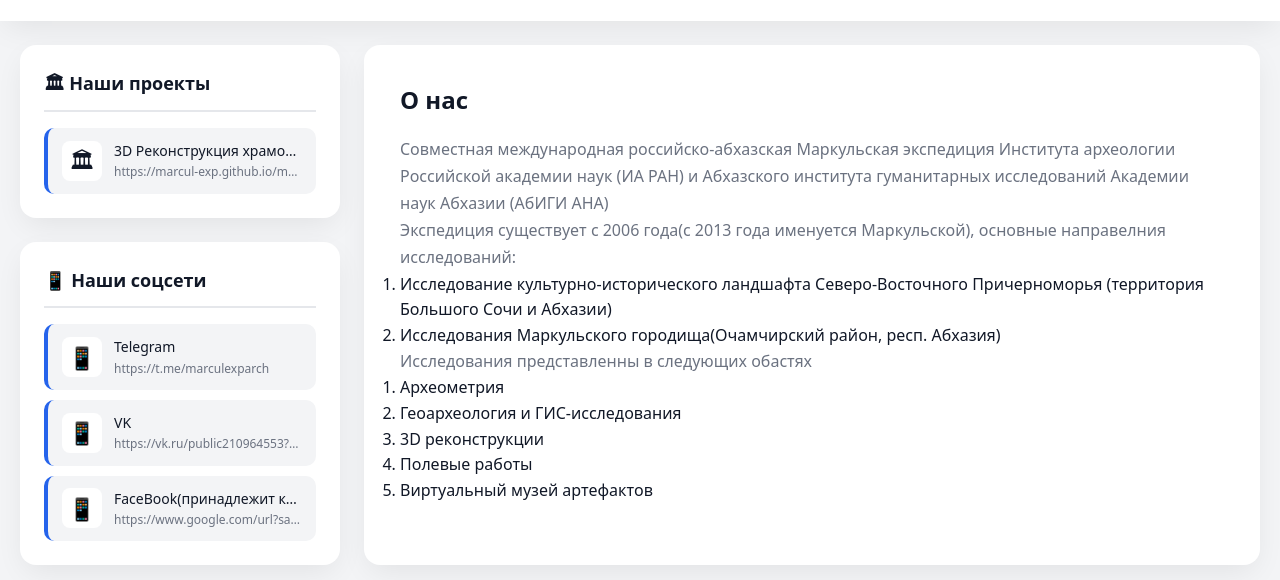
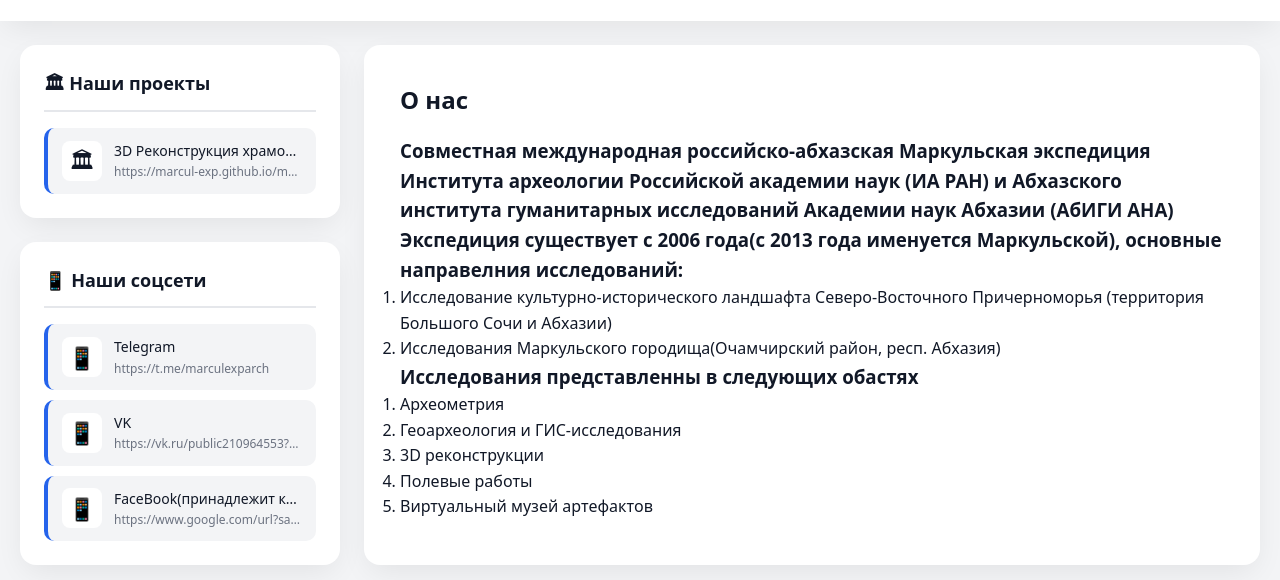
Before and after one commit to marcul-exp/main, a plain HTML site: page index.html in a window 1280 px wide. Shown: the part 98-678 px from the top of the page. Drawn offline with Linux system fonts and the light colour scheme.

Commit message:
Update index.html

```diff
--- a/index.html
+++ b/index.html
@@ -84,13 +84,13 @@ header p{color:var(--muted);font-size:14px}
     <!-- Правая колонка -->
     <main class="main">
         <h2>О нас</h2>
-        <p>Совместная международная российско-абхазская Маркульская экспедиция Института археологии Российской академии наук (ИА РАН) и Абхазского института гуманитарных исследований Академии наук Абхазии (АбИГИ АНА)</p>
-        <p>Экспедиция существует с 2006 года(с 2013 года именуется Маркульской), основные направелния исследований:</p>
+        <h3>Совместная международная российско-абхазская Маркульская экспедиция Института археологии Российской академии наук (ИА РАН) и Абхазского института гуманитарных исследований Академии наук Абхазии (АбИГИ АНА)</h3>
+        <h3>Экспедиция существует с 2006 года(с 2013 года именуется Маркульской), основные направелния исследований:</h3>
         <ol>
             <li>Исследование культурно-исторического ландшафта Северо-Восточного Причерноморья (территория Большого Сочи и Абхазии)</li>
             <li>Исследования Маркульского городища(Очамчирский район, респ. Абхазия)</li>
         </ol>
-        <p>Исследования представленны в следующих обастях</p>
+        <h3>Исследования представленны в следующих обастях</h3>
         <ol>
             <li>Археометрия</li>
             <li>Геоархеология и ГИС-исследования</li>
```
